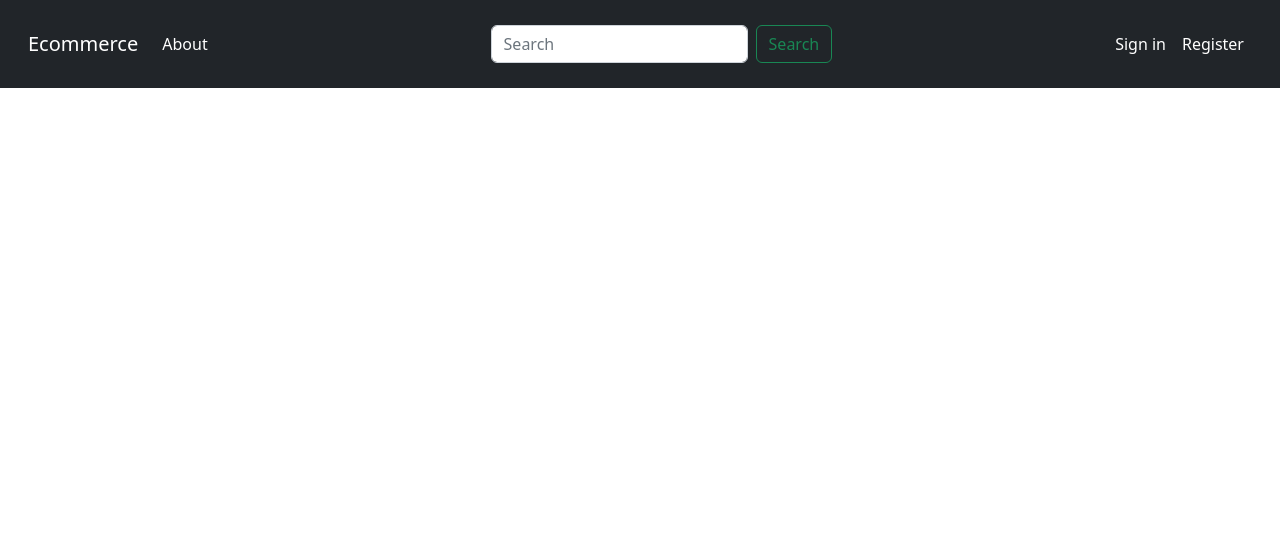
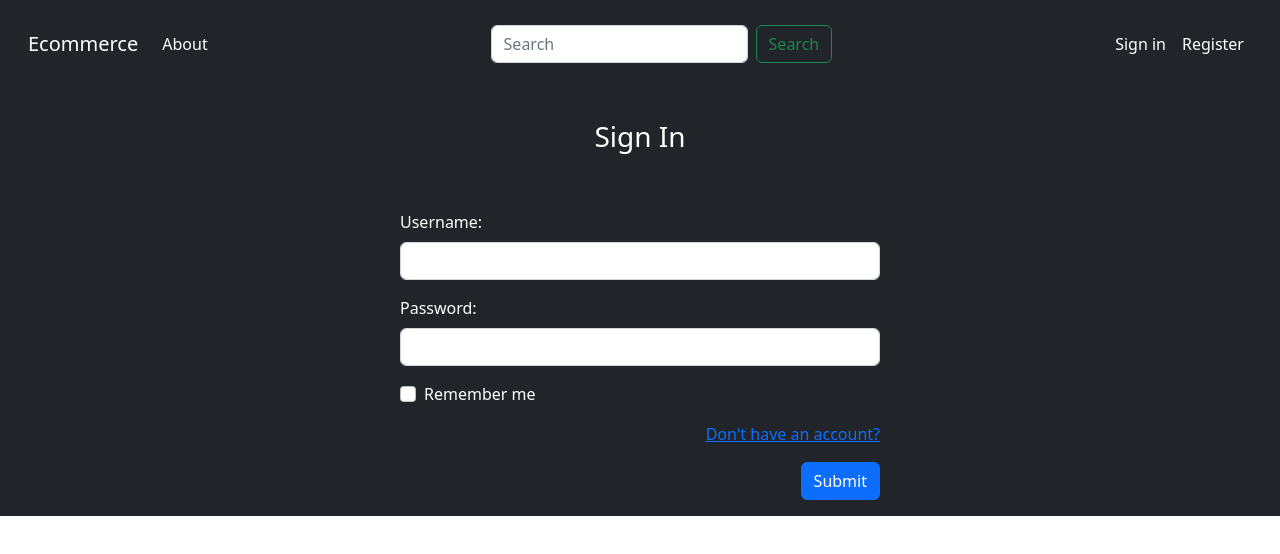
Before and after one commit to atoprak06/eCommerceWithMultipleVendors-Django-Vue, a Vue app in the folder ecommfrontend/: page /sign-in in a window 1280 px wide. Shown: the top 554 px of the page. Built offline with nearby package versions, Linux system fonts and the light colour scheme.

Commit message:
sign in view and route created

```diff
--- a/ecommfrontend/src/components/Navbar.vue
+++ b/ecommfrontend/src/components/Navbar.vue
@@ -17,7 +17,7 @@
                 </form>
                 <ul class="navbar-nav ms-auto mb-2 mb-lg-0">
                     <li class="nav-item">
-                        <router-link class="nav-link active" aria-current="page" to="#">Sign in</router-link>
+                        <router-link class="nav-link active" aria-current="page" to="sign-in">Sign in</router-link>
                     </li>
                     <li class="nav-item">
                         <router-link class="nav-link active" aria-current="page" to="#">Register</router-link>
--- a/ecommfrontend/src/router/index.js
+++ b/ecommfrontend/src/router/index.js
@@ -1,5 +1,6 @@
 import { createRouter, createWebHistory } from 'vue-router'
 import HomeView from '../views/HomeView.vue'
+import SignInView from '../views/SignInView.vue'
 
 const routes = [
   {
@@ -8,12 +9,14 @@ const routes = [
     component: HomeView
   },
   {
+    path: '/sign-in',
+    name: 'signin',
+    component: SignInView
+  },
+  {
     path: '/about',
     name: 'about',
-    // route level code-splitting
-    // this generates a separate chunk (about.[hash].js) for this route
-    // which is lazy-loaded when the route is visited.
-    component: () => import(/* webpackChunkName: "about" */ '../views/AboutView.vue')
+    component: () => import('../views/AboutView.vue')
   }
 ]
 
--- /dev/null
+++ b/ecommfrontend/src/views/SignInView.vue
@@ -0,0 +1,34 @@
+<template>
+    <div class="signIn">
+        <div class="container bg-dark d-flex flex-column align-items-center mt-5">
+            <h3 class="text-white text-center">Sign In</h3>
+            <form class="mt-5" style="width:100%; max-width:30rem">
+                <div class="mb-3">
+                    <label for="username" class="form-label text-white">Username:</label>
+                    <input type="text" class="form-control" id="username" aria-describedby="emailHelp">
+                </div>
+                <div class="mb-3">
+                    <label for="password" class="form-label text-white">Password:</label>
+                    <input type="password" class="form-control" id="password">
+                </div>
+                <div class="mb-3 form-check">
+                    <input type="checkbox" class="form-check-input" id="rememberme">
+                    <label class="form-check-label text-white" for="rememerme">Remember me</label>
+                </div>
+                <div class="mb-3 text-end">
+                    <router-link to="/" class="text-primary">Don't have an account?</router-link>
+                </div>
+                <div class="d-flex justify-content-end">
+                    <button type="submit" class="btn btn-primary">Submit</button>
+                </div>
+            </form>
+        </div>
+    </div>
+
+</template>
+
+<script>
+export default {
+    name:'SignInView'
+}
+</script>
```
